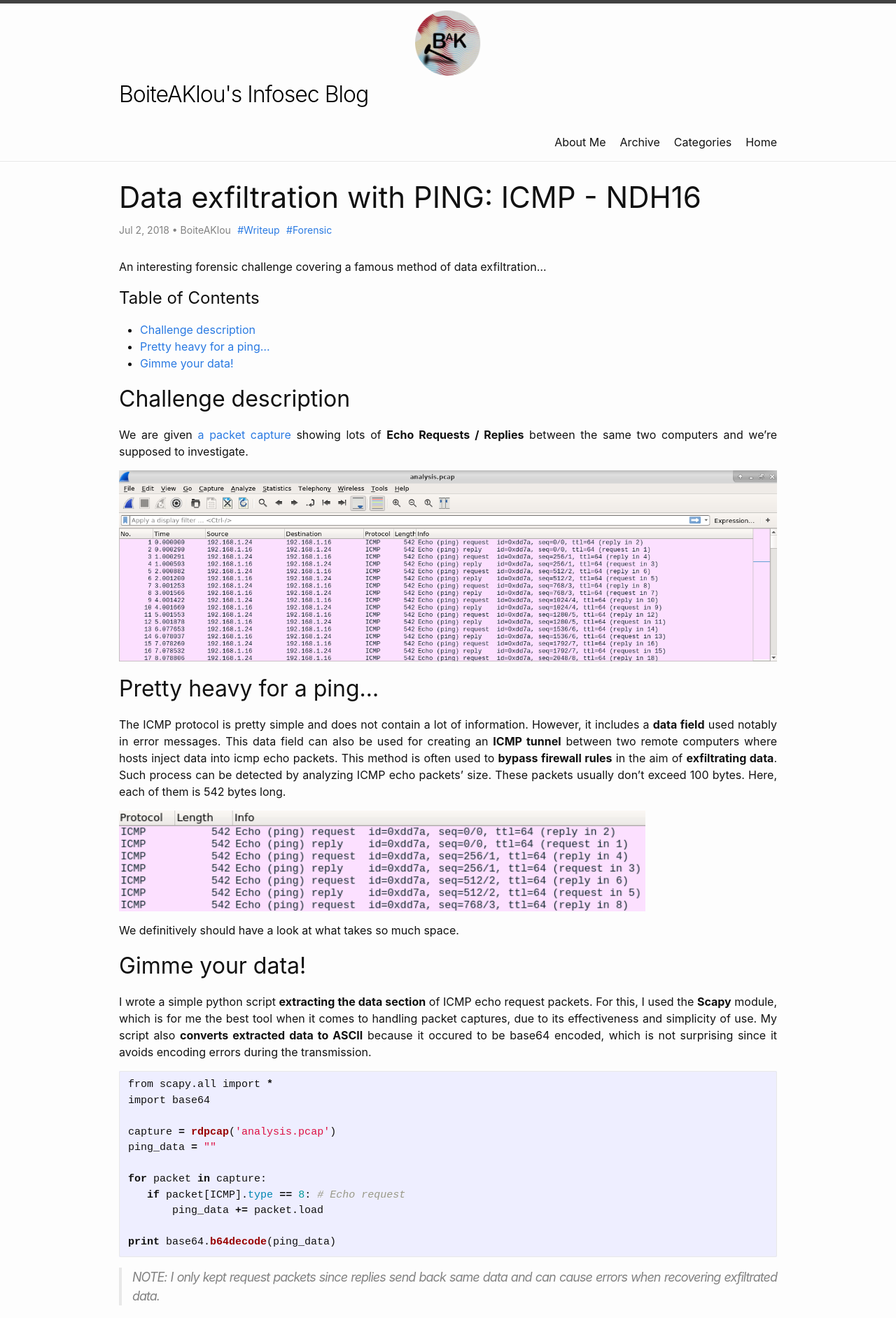
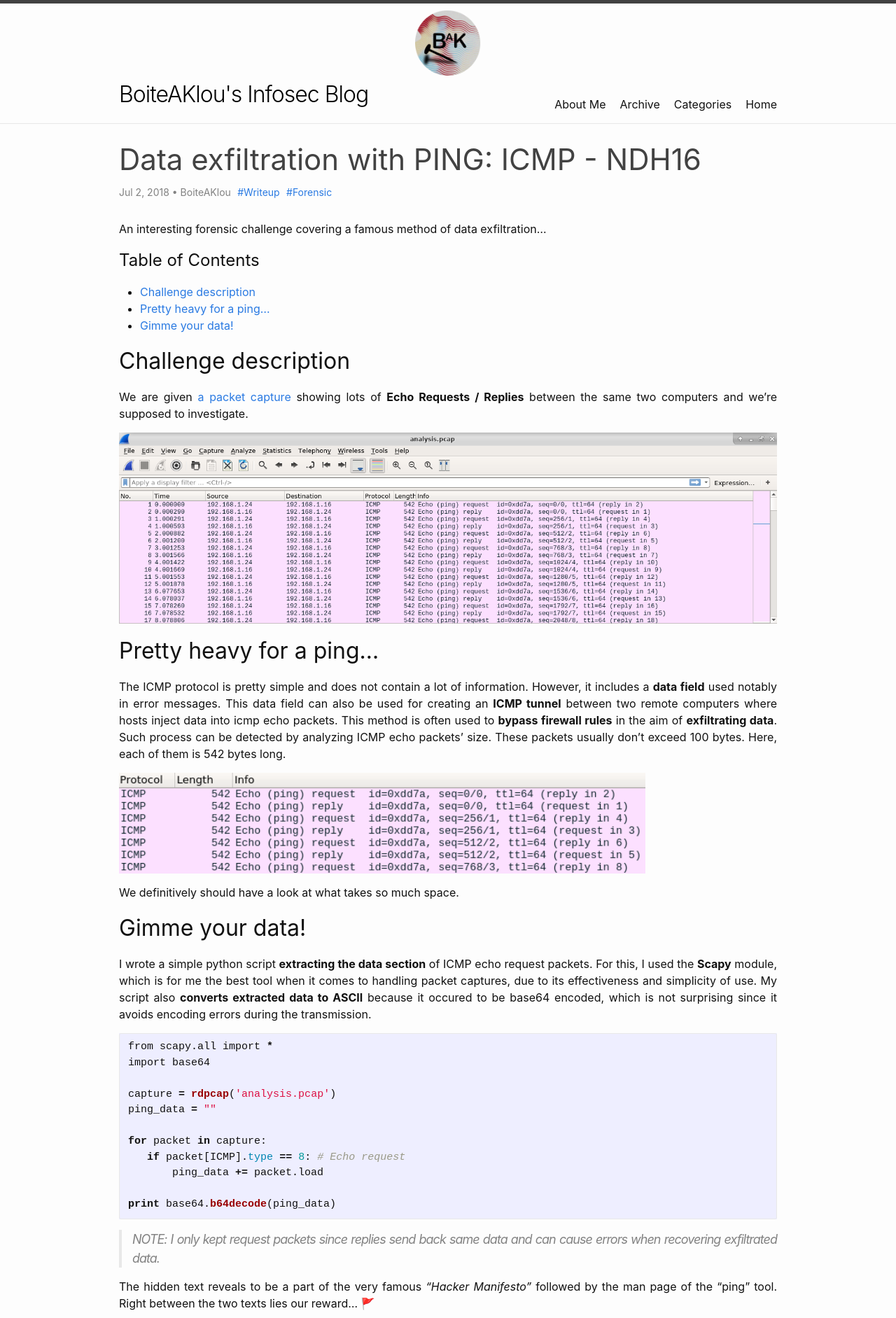
Before and after one commit to BoiteAKlou/boiteaclou.github.io, a Jekyll site: the page built from _posts/2018-07-02-Data-exfiltration-with-PING-ICMP-NDH16.md, in a window 1280 px wide. Shown: the top 1883 px of the page at 70% size. Built offline with Jekyll 4.4.1, drawn with Linux system fonts in a browser that asks for light colours; emoji names are drawn with the system emoji font; comment, search, counter and statistics services are not loaded.

Commit message:
Fixing the desing fix

```diff
--- a/_includes/header.html
+++ b/_includes/header.html
@@ -5,7 +5,6 @@
     {%- assign page_paths = site.header_pages | default: default_paths -%}
     <div id="custom-title">
       <a class="site-title" rel="author" href="{{ "/" | relative_url }}">{{ site.title | escape }}</a>
-    </div>
       {%- if page_paths -%}
         <nav class="site-nav">
           <input type="checkbox" id="nav-trigger" class="nav-trigger" />
@@ -30,4 +29,5 @@
         </nav>
       {%- endif -%}
     </div>
+  </div>
 </header>
--- a/_sass/minima/_layout.scss
+++ b/_sass/minima/_layout.scss
@@ -246,6 +246,7 @@
 }
 
 .post-title {
+  color: $grey-color-dark;
   @include relative-font-size(2.625);
   //letter-spacing: -1px;
   line-height: 1;
```
Also changed, not shown: 5 other files. Lines whose indentation alone changed are shown as unchanged.
